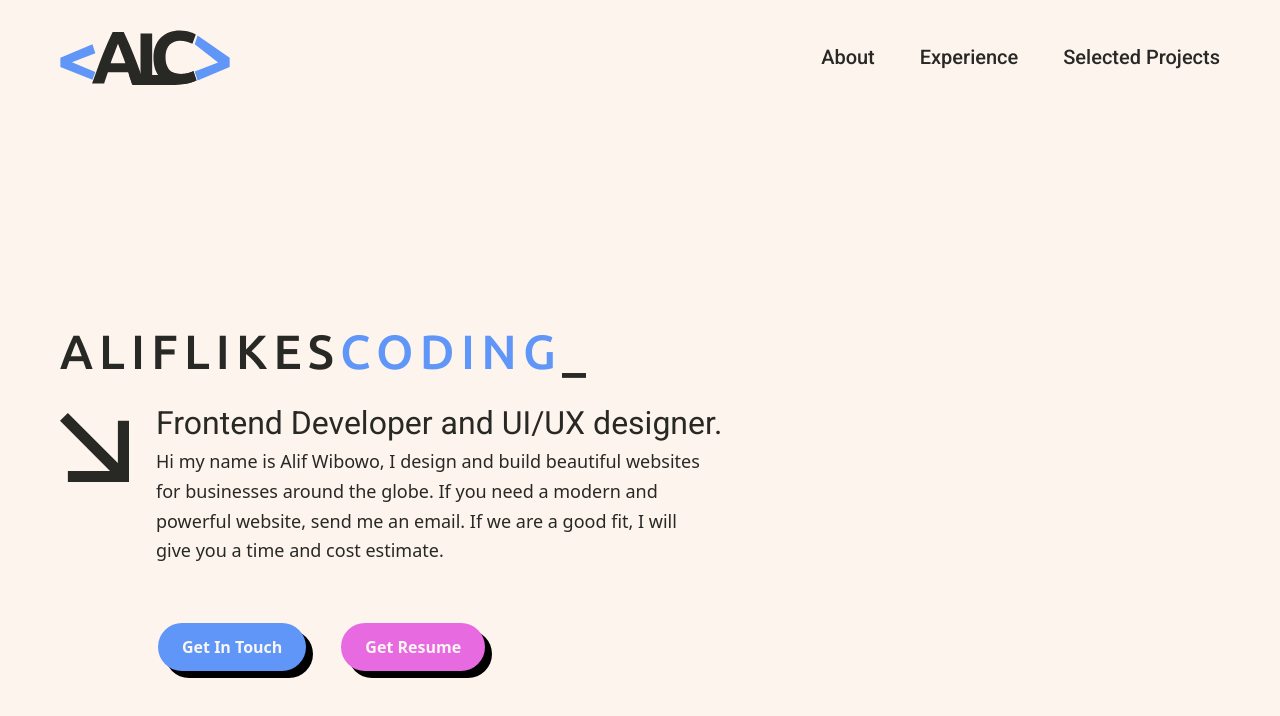
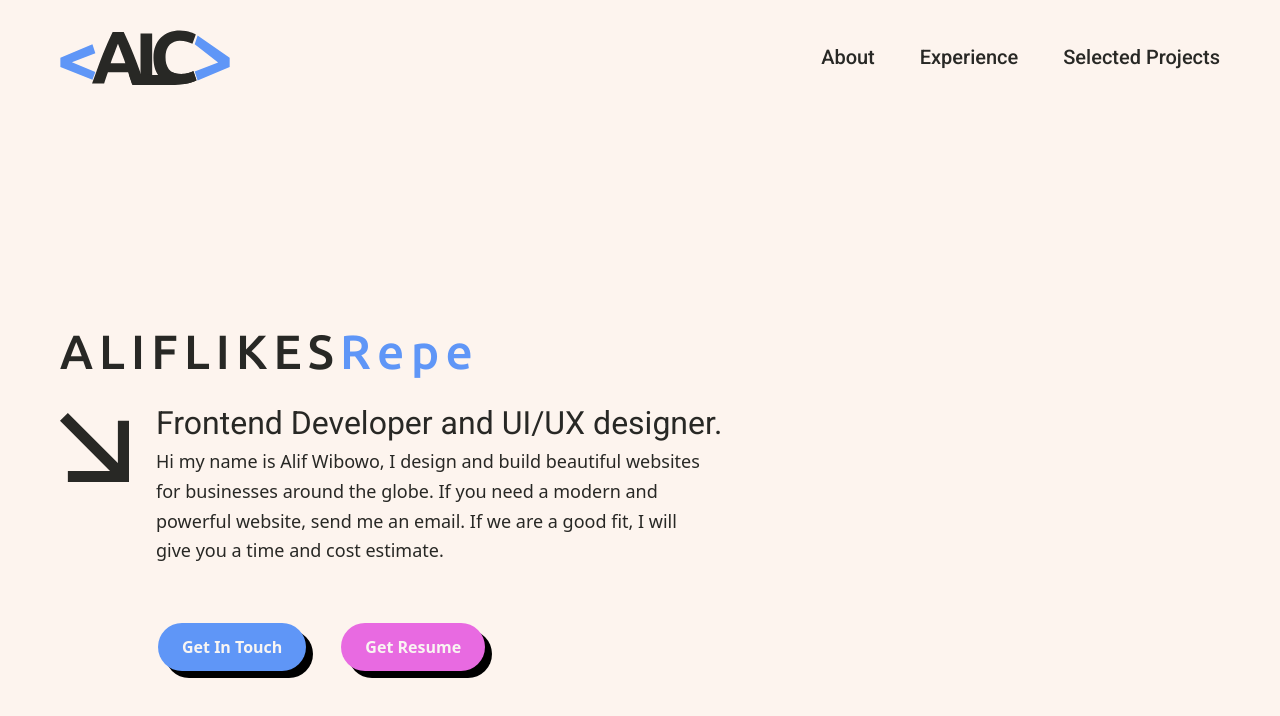
Before and after one commit to aliflikescoding/portfolio, a Next.js app: page / in a window 1280 px wide. Shown: the top 716 px of the page. Built offline with nearby package versions, Linux system fonts and the light colour scheme.

Commit message:
Add typewriter effect

```diff
--- a/package.json
+++ b/package.json
@@ -17,6 +17,7 @@
     "next": "14.2.13",
     "react": "^18",
     "react-dom": "^18",
+    "react-simple-typewriter": "^5.0.1",
     "tailwind-merge": "^2.5.2",
     "tailwindcss-animate": "^1.0.7"
   },
--- a/src/components/section/Hero.tsx
+++ b/src/components/section/Hero.tsx
@@ -1,8 +1,11 @@
+"use client";
+
 import React from "react";
 import CustomContainer from "../custom/customContainer";
 import Image from "next/image";
 import ButtonComponent from "../contact-button";
 import ScrambleText from "../ScrambleText";
+import { Typewriter } from 'react-simple-typewriter'
 
 const Hero = () => {
   return (
@@ -11,9 +14,20 @@ const Hero = () => {
         <div>
           <div>
             <h1 className="font-medium font-ubuntu text-[48px] tracking-[6.24px] mb-[12px]">
-              ALIFLIKES<span className="text-customBlue">CODING</span>_
+              ALIFLIKES<span className="text-customBlue"><Typewriter
+            words={['Coding', 'Designing', 'Repeat!']}
+            loop={0}
+            cursor
+            cursorStyle='_'
+            cursorColor="#282825"
+            typeSpeed={70}
+            deleteSpeed={50}
+            delaySpeed={1000}
+
+          /></span>
             </h1>
           </div>
+
           <div className="">
             <div className="inline-block mb-[75px]">
               <Image
```
Also changed, not shown: 1 other file (tests, documents, lock files or other folders).
